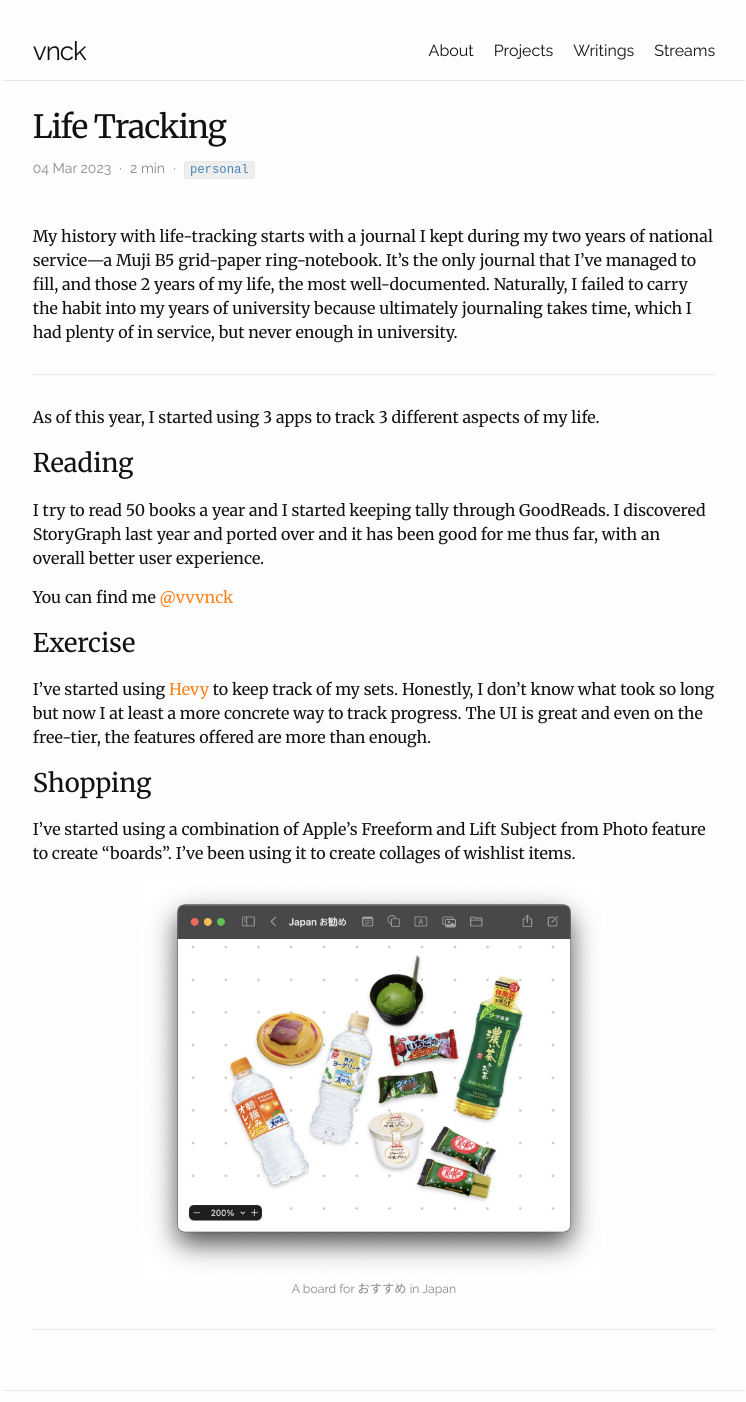
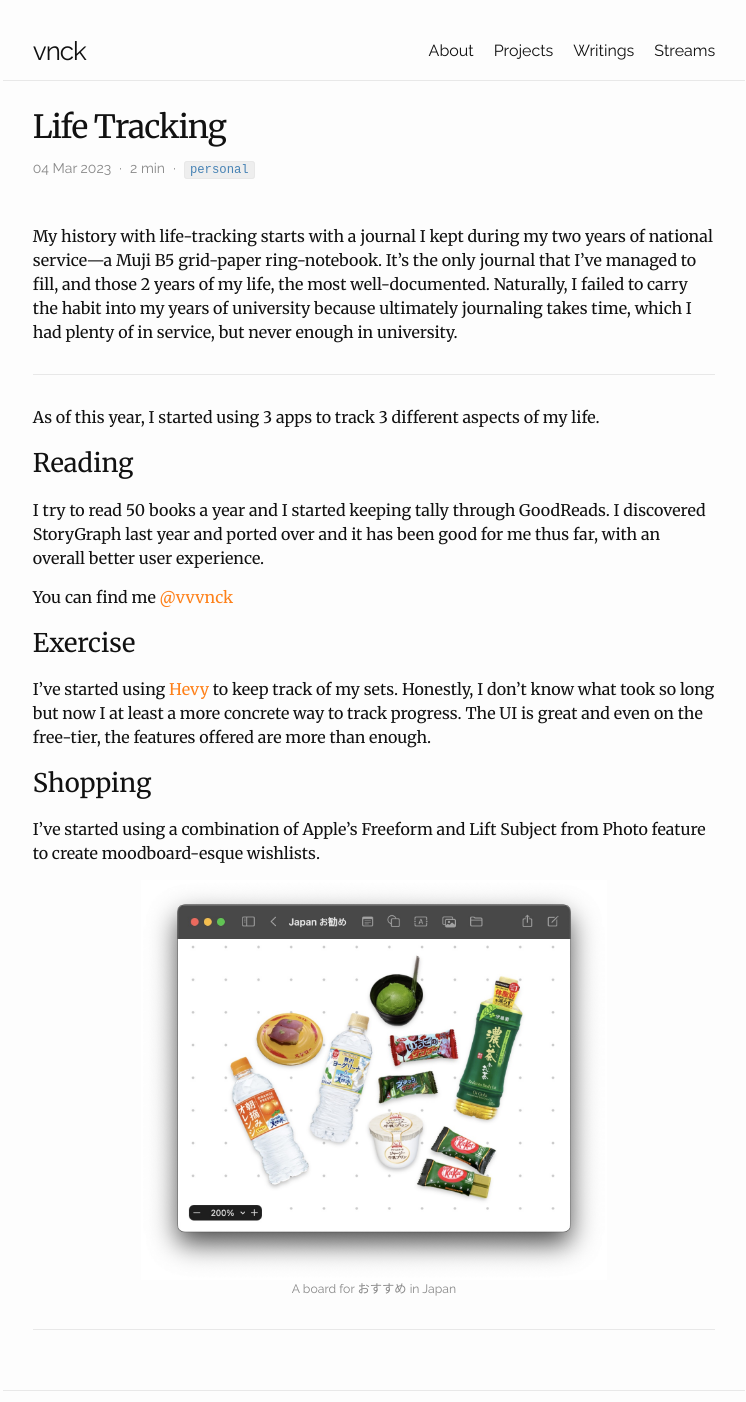
Before and after one commit to vnck/vnck.github.io, a Jekyll site: the page built from streams/_posts/2023-03-04-life-tracking.md, in a window 1280 px wide, cut to the strip 0-1402 px from the top of the page. Shown: the whole strip, without its empty margins (266-1012 px from the left). Built offline with Jekyll 4.4.1, drawn with Linux system fonts in a browser that asks for light colours; comment, search, counter and statistics services are not loaded.

Commit message:
edited post

```diff
--- a/streams/_posts/2023-03-04-life-tracking.md
+++ b/streams/_posts/2023-03-04-life-tracking.md
@@ -25,7 +25,7 @@
 
 ### Shopping
 
-I've started using a combination of Apple's Freeform and Lift Subject from Photo feature to create "boards". I've been using it to create collages of wishlist items.
+I've started using a combination of Apple's Freeform and Lift Subject from Photo feature to create moodboard-esque wishlists.
 
 <figure>
     <img src="../../assets/posts/2023-03-04-life-tracking/freeform.jpg"/>
```
